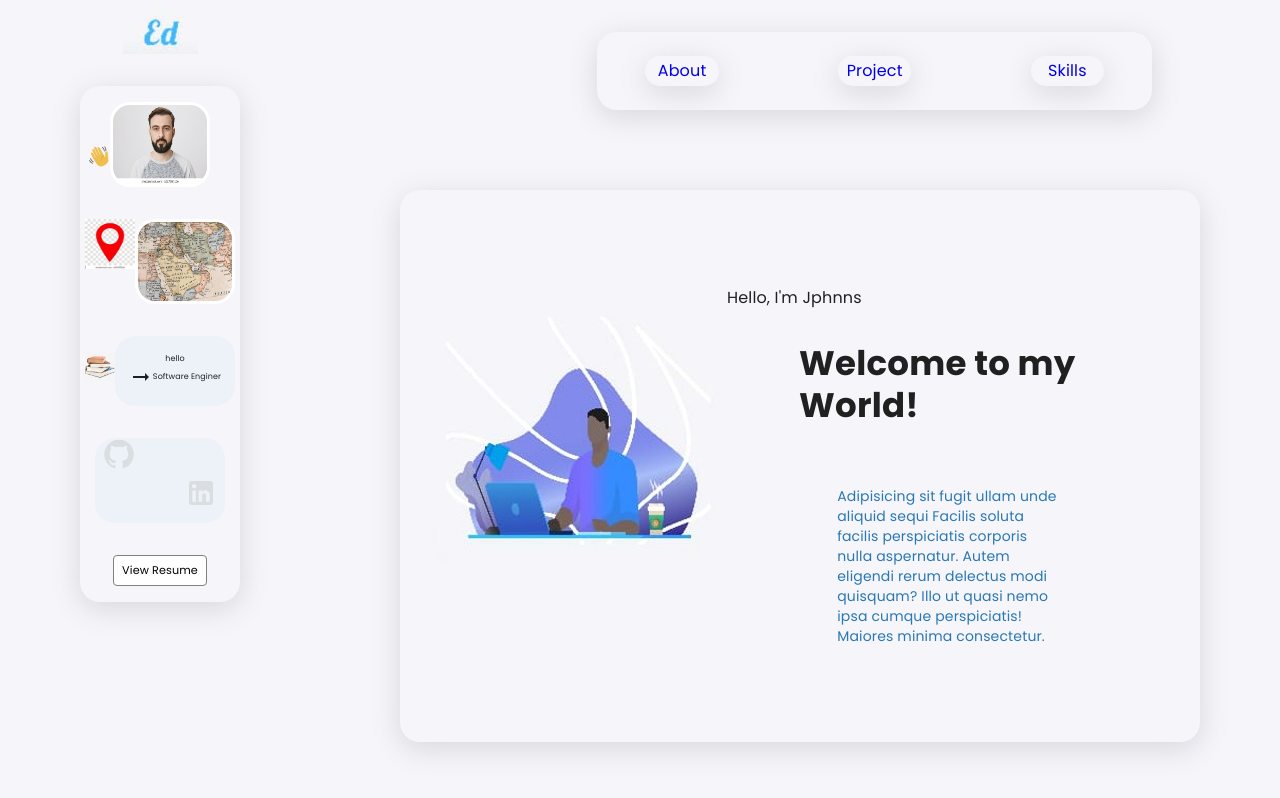
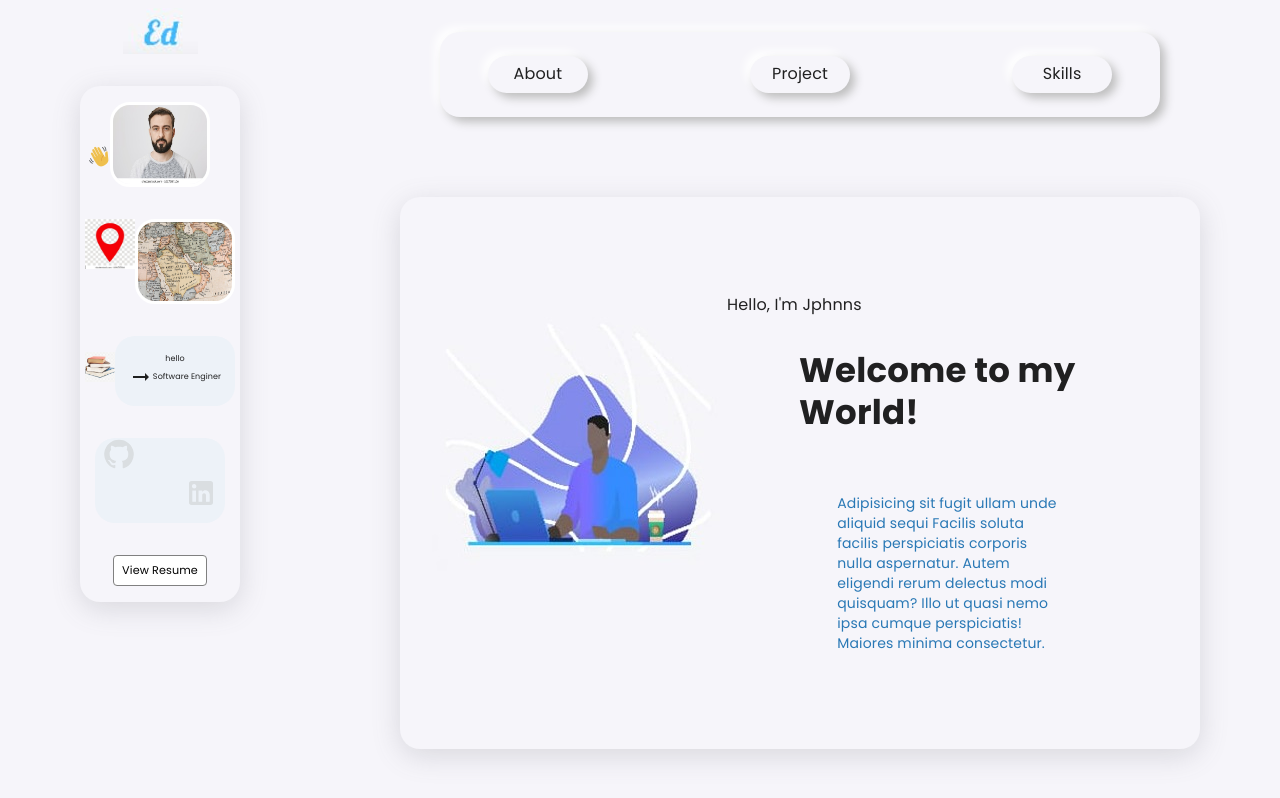
Before and after one commit to sami-lab/Portfolio-template, a React (Create React App) app: page /about in a window 1280 px wide. Built offline with nearby package versions, Linux system fonts and the light colour scheme; a web font is replaced by a local one.

Commit message:
appbar changed.

```diff
--- a/src/pages/AppBar.js
+++ b/src/pages/AppBar.js
@@ -67,42 +67,32 @@ export default function AppBar(props) {
       </Grid>
     </SwipeableDrawer>
   );
-  if (matchesSM) {
-    return mobile;
-  }
-  return (
-    <Grid container direction="column">
+
+  return matchesSM ? (
+    mobile
+  ) : (
     <Grid
       item
       container
-        justifyContent="end"
+      justifyContent="center"
       // alignItems="center"
       style={{
-          paddingRight: matchesSM ? 0 : '8em',
+        //paddingRight: matchesSM ? 0 : '8em',
         paddingTop: matchesSM ? '2em' : '2em',
         // border: "2px solid blue",
         display: 'flex',
         // justifyContent: "flex-end"
       }}
     >
-        <Grid
-          item
-          xs={10}
-          md={8}
-          style={
-            {
-              // border: "2px solid blue",
-              // display: "flex",
-              // justifyContent: "center",
-              // alignItems: "center"
-            }
-          }
-        >
+      <Grid item xs={10} md={9}>
         <Card
           style={{
-              boxShadow: 'rgba(100,100,111,0.2) 0px 7px 29px 0px',
+            //boxShadow: 'rgba(100,100,111,0.2) 0px 7px 29px 0px',
             //boxShadow: "rgba(0, 0, 0, 0.35) 0px 5px 15px",
-              padding: matchesSM ? '3em 1em' : '1.5em 2em',
+            boxShadow: '5px 5px 10px #bebebe,-5px -5px 10px #ffffff',
+            backgroundColor: '#e0e0e0',
+
+            padding: matchesSM ? '3.5em 1em' : '1.5em 2em',
             backgroundColor: '#F6F5FA',
             borderRadius: 20,
             display: 'flex',
@@ -121,18 +111,19 @@ export default function AppBar(props) {
               alignItems: 'center',
               width: '16%',
               // boxShadow: "9px 9px 16px rgb(163, 177, 198, 0.6), -9px -9px 16px  rgba(255,255,255, 0.5)",
-                boxShadow: 'rgba(100,100,111,0.2) 0px 7px 29px 0px',
+              boxShadow: '5px 5px 10px #bebebe,-5px -5px 10px #ffffff',
+              backgroundColor: '#e0e0e0',
               //boxShadow: "rgba(0, 0, 0, 0.35) 0px 5px 15px",
-                padding: matchesSM ? '3em 1em' : '0.2em 0',
+              padding: matchesSM ? '3em 1em' : '0.4em 0',
               backgroundColor: '#F6F5FA',
               borderRadius: 20,
+              textDecoration: 'none',
             }}
+            component={Link}
+            to="/about"
           >
-              <Typography variant="body1">
-                <Link to="/about" style={{ textDecoration: 'none' }}>
-                  About
-                </Link>
-              </Typography>
+            {/* About */}
+            <Typography variant="body1">About</Typography>
           </Card>
 
           {/* second card */}
@@ -143,18 +134,17 @@ export default function AppBar(props) {
               justifyContent: 'center',
               alignItems: 'center',
               width: '16%',
-                boxShadow: 'rgba(100,100,111,0.2) 0px 7px 29px 0px',
-                //boxShadow: "rgba(0, 0, 0, 0.35) 0px 5px 15px",
-                padding: matchesSM ? '3em 1em' : '0.2em 0',
+              boxShadow: '5px 5px 10px #bebebe,-5px -5px 10px #ffffff',
+              backgroundColor: '#e0e0e0',
+              padding: matchesSM ? '3em 1em' : '0.4em 0',
               backgroundColor: '#F6F5FA',
               borderRadius: 20,
+              textDecoration: 'none',
             }}
+            component={Link}
+            to="/project"
           >
-              <Typography>
-                <Link to="/project" style={{ textDecoration: 'none' }}>
-                  Project
-                </Link>
-              </Typography>
+            <Typography variant="body1">Project</Typography>
           </Card>
 
           {/* third card */}
@@ -165,22 +155,20 @@ export default function AppBar(props) {
               justifyContent: 'center',
               alignItems: 'center',
               width: '16%',
-                boxShadow: 'rgba(100,100,111,0.2) 0px 7px 29px 0px',
-                //boxShadow: "rgba(0, 0, 0, 0.35) 0px 5px 15px",
-                padding: matchesSM ? '3em 1em' : '0.2em 0',
+              boxShadow: '5px 5px 10px #bebebe,-5px -5px 10px #ffffff',
+              backgroundColor: '#e0e0e0',
+              padding: matchesSM ? '3em 1em' : '0.4em 0',
               backgroundColor: '#F6F5FA',
               borderRadius: 20,
+              textDecoration: 'none',
             }}
+            component={Link}
+            to="/skills"
           >
-              <Typography>
-                <Link to="/skills" style={{ textDecoration: 'none' }}>
-                  Skills
-                </Link>
-              </Typography>
+            <Typography variant="body1">Skills</Typography>
           </Card>
         </Card>
       </Grid>
     </Grid>
-    </Grid>
   );
 }
```
Lines whose indentation alone changed are shown as unchanged.
